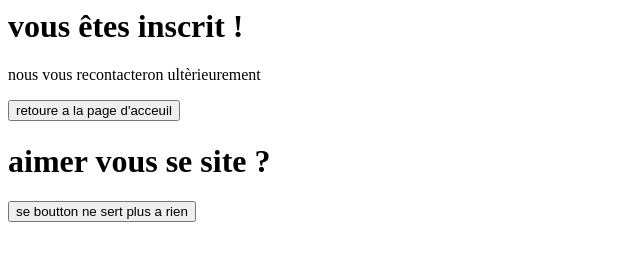
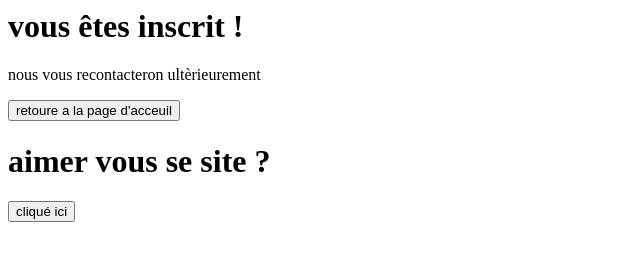
Before and after one commit to thomas150231/site_web_d-un_article, a plain HTML site: page confirmation.html in a window 1280 px wide. Shown: the whole page, without its empty margins (0-640 px from the left). Drawn offline with Linux system fonts and the light colour scheme.

Commit message:
Update confirmation.html

```diff
--- a/confirmation.html
+++ b/confirmation.html
@@ -4,6 +4,6 @@
         <p>nous vous recontacteron ultèrieurement</p>
         <a href="index.html"><button>retoure a la page d'acceuil</button></a>
 <h1 id="titre">aimer vous se site ?</h1>
-     <button java-script="document.getElementById('titre').textContent = 'fellicitation vous aimer se site !'">se boutton ne sert plus a rien</button>
+     <button java-script="document.getElementById('titre').textContent = 'fellicitation vous aimer se site !'">cliqué ici</button>
     </body>
 </html>
```
